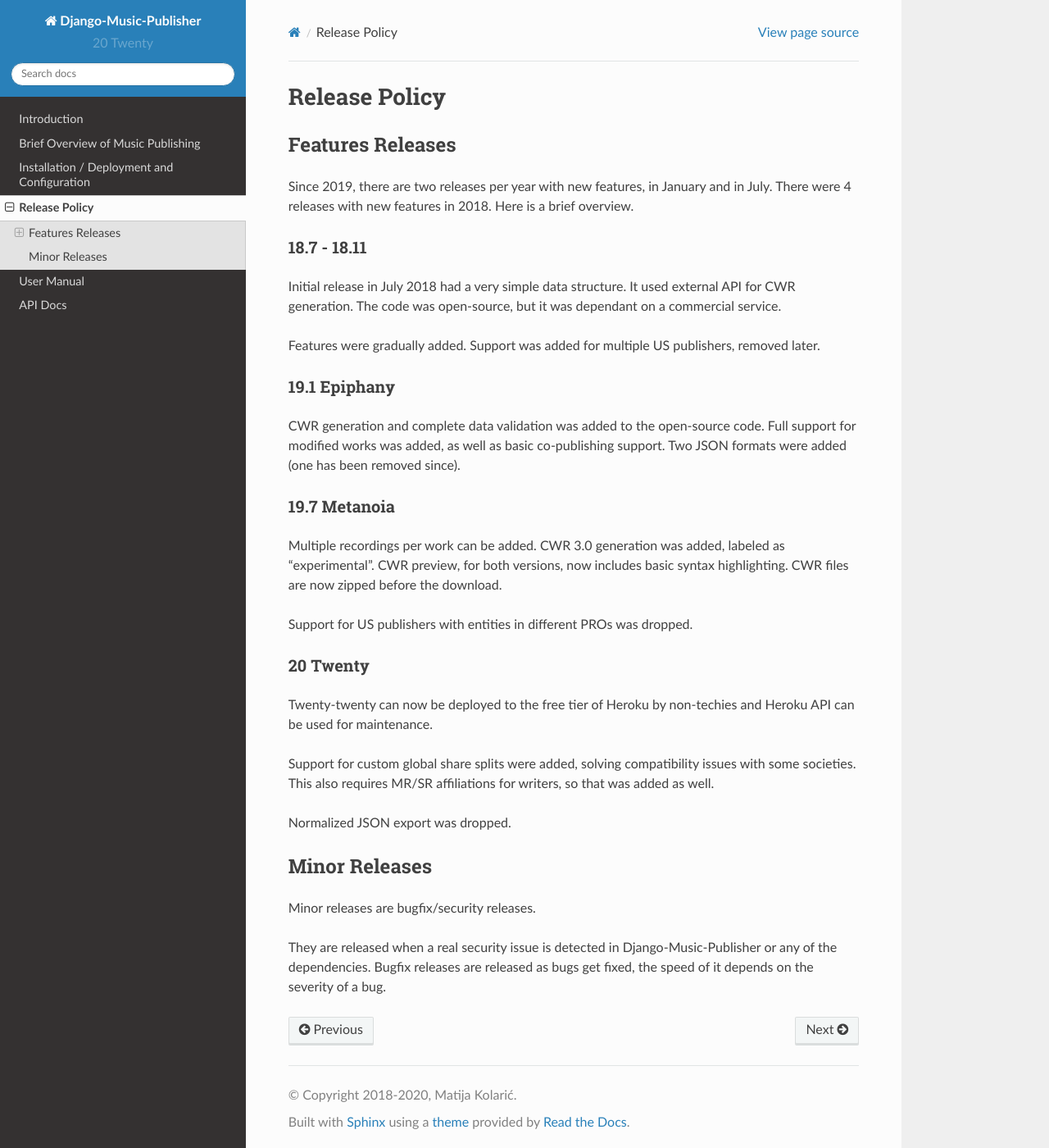
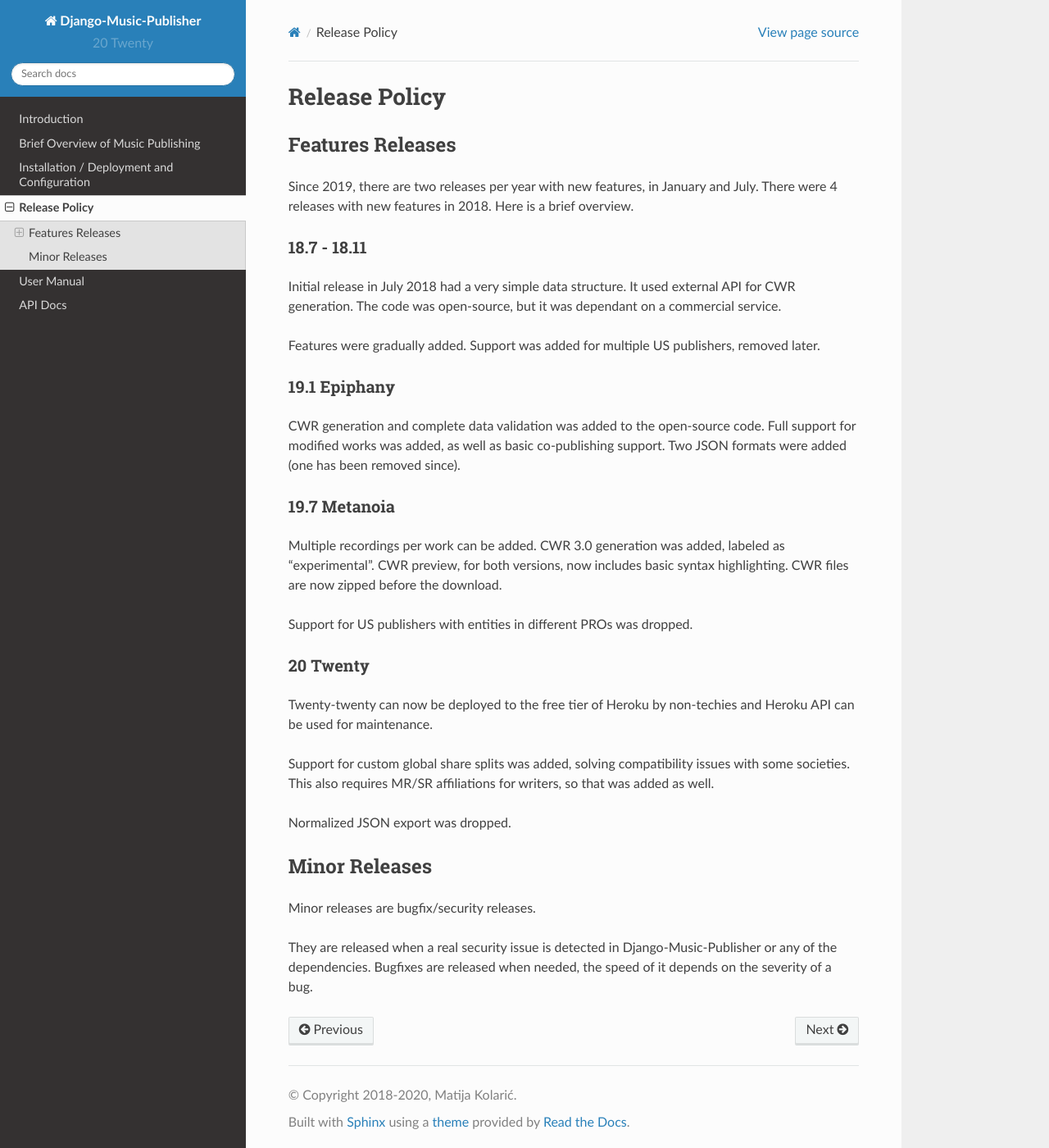
Before and after one commit to matijakolaric-com/django-music-publisher, a Sphinx documentation site: the page built from docs/releases.rst, in a window 1280 px wide and 1400 px high. Shown: the whole window at 82% size. Built offline with Sphinx 7.4.7 and the Read the Docs theme 2.0.0, drawn with Linux system fonts in a browser that asks for light colours.

Commit message:
releases documentation simplified and checked

```diff
--- a/docs/releases.rst
+++ b/docs/releases.rst
@@ -4,7 +4,7 @@
 Features Releases
 =================
 
-Since 2019, there are two releases per year with new features, in January and in July.
+Since 2019, there are two releases per year with new features, in January and July.
 There were 4 releases with new features in 2018. Here is a brief overview.
 
 18.7 - 18.11
@@ -36,7 +36,7 @@
 Twenty-twenty can now be deployed to the free tier of Heroku by non-techies and Heroku API
 can be used for maintenance.
 
-Support for custom global share splits were added, solving compatibility issues with some societies.
+Support for custom global share splits was added, solving compatibility issues with some societies.
 This also requires MR/SR affiliations for writers, so that was added as well.
 
 Normalized JSON export was dropped.
@@ -46,4 +46,5 @@
 
 Minor releases are bugfix/security releases.
 
-They are released when a real security issue is detected in Django-Music-Publisher or any of the dependencies. Bugfix releases are released as bugs get fixed, the speed of it depends on the severity of a bug.
+They are released when a real security issue is detected in Django-Music-Publisher or any of the dependencies.
+Bugfixes are released when needed, the speed of it depends on the severity of a bug.
```
